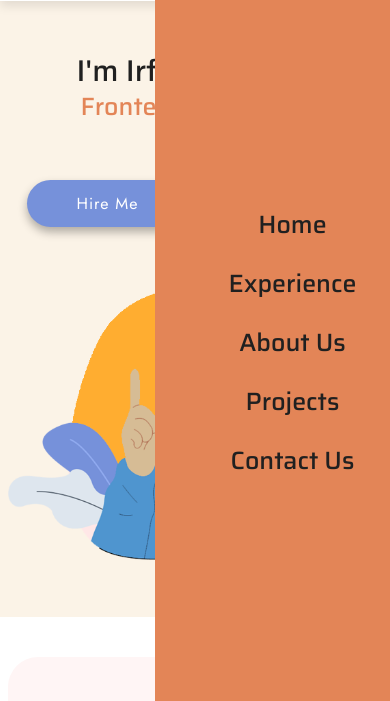
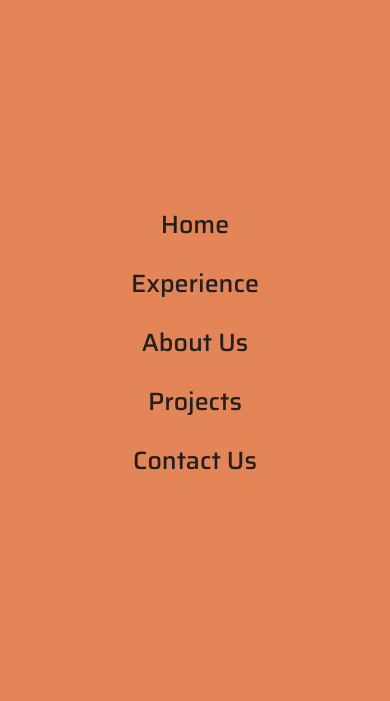
Before and after one commit to irfanWmansuri/portfolio, a plain HTML site: page index.html in a window 390 px wide. Both pictures are taken after a click on the element 367 px from the left and 40 px from the top of the page. Shown: the part 80-781 px from the top of the page. Drawn offline with nearby package versions, Linux system fonts and the light colour scheme.

Commit message:
Update portfolio.css

```diff
--- a/css/portfolio.css
+++ b/css/portfolio.css
@@ -1,3 +1,4 @@
+
 body {margin: 0; padding: 0; box-sizing: border-box; font: normal 18px 'Jost', sans-serif;
 }
 
@@ -7,26 +8,21 @@ body {margin: 0; padding: 0; box-sizing: border-box; font: normal 18px 'Jost', s
 .logo-sec {
 	min-width: 100px;
 }
-
 .logo-sec img {
 	width: 100%;
 }
-
 .container {
 	max-width: min(1290px ,96%);
 	margin: 0 auto;
 }
-
 .navigation {
 	display: none;
 }
-
 .nav {
 	display: flex;
 	justify-content: space-between;
 	align-items: center;
 }
-
 .right-sec ul {
 	display: flex;
 	gap: 30px;
@@ -293,7 +289,7 @@ span.typed-cursor {
 }
 
 .big-project-section .owl-carousel .owl-nav button.owl-prev {
-	left: -29px;
+	left: -29PX;
 }
 
 .owl-nav button .owl-next span {
@@ -784,6 +780,7 @@ a:hover {
 		top: 0;
 		right: 0;
 		width: 50%;
+		border-radius: 50% 0 0 50%;
 		margin: 0;
 		font-size: 25px;
 		z-index: -100;
@@ -793,6 +790,11 @@ a:hover {
 		align-items: center;
 		gap: 20px 0;
 	}
+	.navigation li a::before,.navigation li a::after{content: '';width: 100%;height: 3px; background-color: #ffad30;position: absolute;left: 0;transform: scaleX(0);transition: transform .5s;}
+	.navigation li a::after{bottom: 0;transform-origin: right;}
+	.navigation li a::before{top: 0;transform-origin: left;}
+	.navigation li a:hover::after,
+	.navigation li a:hover::before{transform: scaleX(1);}
 }
 @media only screen and (max-width:736px){
 
@@ -907,6 +909,7 @@ a:hover {
 	#menu {
 		display: block;
 	}
+	.change{width: 100%;border-radius: 0;}
 }
 @media only screen and (max-width:375px){.footer-sec .footer-nav ul{gap: 15px;}
 .footer-nav ul li a {font-size: 18px;}}
```
